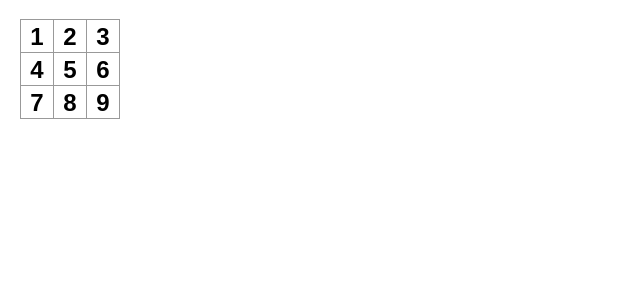
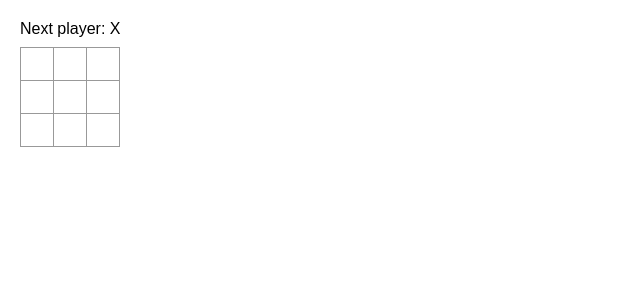
Before and after one commit to DaltonDayton/react-tictactoe, a React (Create React App) app: page / in a window 1280 px wide. Shown: the top 300 px of the page, without its empty margins (0-640 px from the left). Built offline with nearby package versions, Linux system fonts and the light colour scheme.

Commit message:
Finish Tic Tac Toe

```diff
--- a/src/App.js
+++ b/src/App.js
@@ -1,20 +1,77 @@
+import { useState } from "react";
+
+function Square({ value, onSquareClick }) {
+  return (
+    <button className="square" onClick={onSquareClick}>
+      {value}
+    </button>
+  );
+}
+
+function calculateWinner(squares) {
+  const lines = [
+    [0, 1, 2],
+    [3, 4, 5],
+    [6, 7, 8],
+    [0, 3, 6],
+    [1, 4, 7],
+    [2, 5, 8],
+    [0, 4, 8],
+    [2, 4, 6],
+  ];
+  for (let i = 0; i < lines.length; i++) {
+    const [a, b, c] = lines[i];
+    if (squares[a] && squares[a] === squares[b] && squares[a] === squares[c]) {
+      return squares[a];
+    }
+  }
+  return null;
+}
+
 export default function Board() {
+  const [xIsNext, setXIsNext] = useState(true);
+  const [squares, setSquares] = useState(Array(9).fill(null));
+  const winner = calculateWinner(squares);
+  let status;
+
+  if (winner) {
+    status = "Winner: " + winner;
+  } else {
+    status = "Next player: " + (xIsNext ? "X" : "O");
+  }
+
+  function handleClick(i) {
+    if (squares[i] || calculateWinner(squares)) {
+      return;
+    }
+
+    const nextSquares = squares.slice();
+    if (xIsNext) {
+      nextSquares[i] = "X";
+    } else {
+      nextSquares[i] = "O";
+    }
+    setSquares(nextSquares);
+    setXIsNext(!xIsNext);
+  }
+
   return (
     <>
+      <div className="status">{status}</div>
       <div className="board-row">
-        <button className="square">1</button>
-        <button className="square">2</button>
-        <button className="square">3</button>
+        <Square value={squares[0]} onSquareClick={() => handleClick(0)} />
+        <Square value={squares[1]} onSquareClick={() => handleClick(1)} />
+        <Square value={squares[2]} onSquareClick={() => handleClick(2)} />
       </div>
       <div className="board-row">
-        <button className="square">4</button>
-        <button className="square">5</button>
-        <button className="square">6</button>
+        <Square value={squares[3]} onSquareClick={() => handleClick(3)} />
+        <Square value={squares[4]} onSquareClick={() => handleClick(4)} />
+        <Square value={squares[5]} onSquareClick={() => handleClick(5)} />
       </div>
       <div className="board-row">
-        <button className="square">7</button>
-        <button className="square">8</button>
-        <button className="square">9</button>
+        <Square value={squares[6]} onSquareClick={() => handleClick(6)} />
+        <Square value={squares[7]} onSquareClick={() => handleClick(7)} />
+        <Square value={squares[8]} onSquareClick={() => handleClick(8)} />
       </div>
     </>
   );
```
Also changed, not shown: package.json (+4 -4 lines), 2 other files (tests, documents, lock files or other folders).
